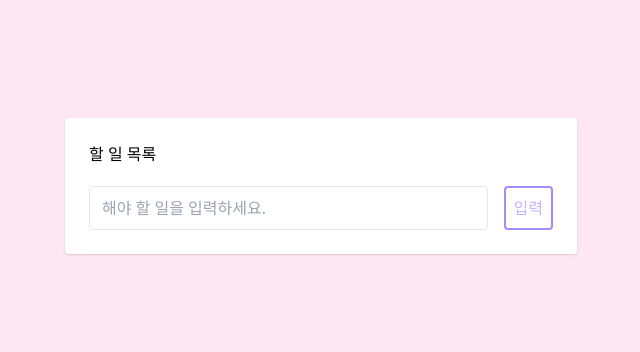
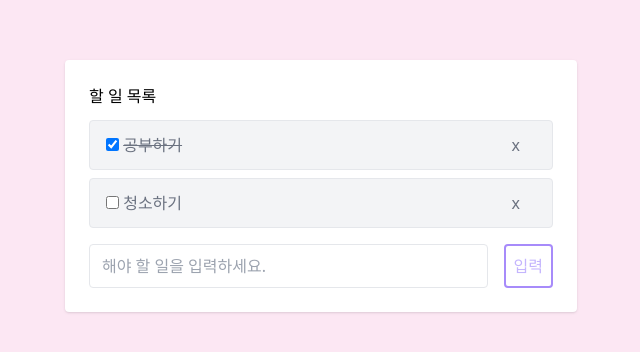
Before and after one commit to Jeongmmin/react-todo-app, a React (Create React App) app: page / in a window 1280 px wide. Shown: the part 214-566 px from the top of the page, without its empty margins (319-959 px from the left). Built offline with nearby package versions, Linux system fonts and the light colour scheme.

Commit message:
fix. Rendering optimization

```diff
--- a/src/App.js
+++ b/src/App.js
@@ -1,4 +1,4 @@
-import React, { useState } from 'react';
+import React, { useCallback, useState } from 'react';
 import Lists from "./Components/Lists";
 import Form from "./Components/Form"
 import "./App.css"
@@ -6,11 +6,27 @@ import "./App.css"
 
 export default function App() {
 
+  console.log("App is Rendering");
 
-
-  const [todoData, setTodoData] = useState([]);
+  const [todoData, setTodoData] = useState([
+    {
+      id: '1',
+      title: '공부하기',
+      completed: true,
+    },
+    {
+      id: '2',
+      title: '청소하기',
+      completed: false,
+    }
+  ]);
   const [value, setValue] = useState("");
 
+  const handleClick = useCallback((id) => {
+    let newTodoData = todoData.filter((data) => data.id !== id)
+        // console.log('newTodoData', newTodoData);
+        setTodoData(newTodoData)
+    }, [todoData]);
 
   const handleSubmit = (e) => {
   // form 안에 input을 전송할 떄 페이지 리로드 되는 것을 막아준다.
@@ -37,7 +53,7 @@ export default function App() {
             <h1>할 일 목록</h1>
           </div>
 
-          <Lists todoData={todoData} setTodoData={setTodoData}/>
+          <Lists handleClick={handleClick} todoData={todoData} setTodoData={setTodoData}/>
 
           <Form handleSubmit={handleSubmit} value={value} setValue={setValue} />
 
--- a/src/Components/Form.js
+++ b/src/Components/Form.js
@@ -1,6 +1,8 @@
 import React from 'react'
 
 export default function Form({ handleSubmit, value, setValue }) {
+
+    console.log("Form is Rendering");
 
     const handleChange = (e) => {
         setValue(e.target.value);
--- a/src/Components/List.js
+++ b/src/Components/List.js
@@ -1,15 +1,14 @@
 import React from 'react';
 
-const List = (
+const List = React.memo((
+
     {
-        id, title, completed, todoData, setTodoData, provided, snapshot
+        id, title, completed, todoData, setTodoData, provided, snapshot, handleClick
       }) => {
 
-  const handleClick = (id) => {
-    let newTodoData = todoData.filter((data) => data.id !== id)
-        // console.log('newTodoData', newTodoData);
-        setTodoData(newTodoData)
-    };
+      console.log("List is Rendering");
+
+
 
   const handleCompleteChange = (id) => {
       let newTodoData = todoData.map((data) => {
@@ -51,6 +50,6 @@ const List = (
     </div>
   </div>
   )
-}
+});
 
 export default List
--- a/src/Components/Lists.js
+++ b/src/Components/Lists.js
@@ -4,7 +4,10 @@ import { Droppable } from "react-beautiful-dnd";
 import { DragDropContext } from "react-beautiful-dnd";
 import List from "./List";
 
-export default function Lists({ todoData, setTodoData }) {
+
+const Lists = React.memo(({ todoData, setTodoData, handleClick }) => {
+  console.log("Lists is Rendering");
+
   const handleEnd = (result) => {
     // result 매개변수에는 source 항목 및 대상 위치와 같은 드래그 입벤트에 대한 정보가 포함됩니다.
     console.log("result", result);
@@ -38,6 +41,7 @@ export default function Lists({ todoData, setTodoData }) {
                 >
                   {(provided, snapshot) => (
                     <List
+                    handleClick={handleClick}
                       key={data.id}
                       id={data.id}
                       title={data.title}
@@ -57,4 +61,6 @@ export default function Lists({ todoData, setTodoData }) {
       </DragDropContext>
     </div>
   );
-}
+});
+
+export default Lists
```
